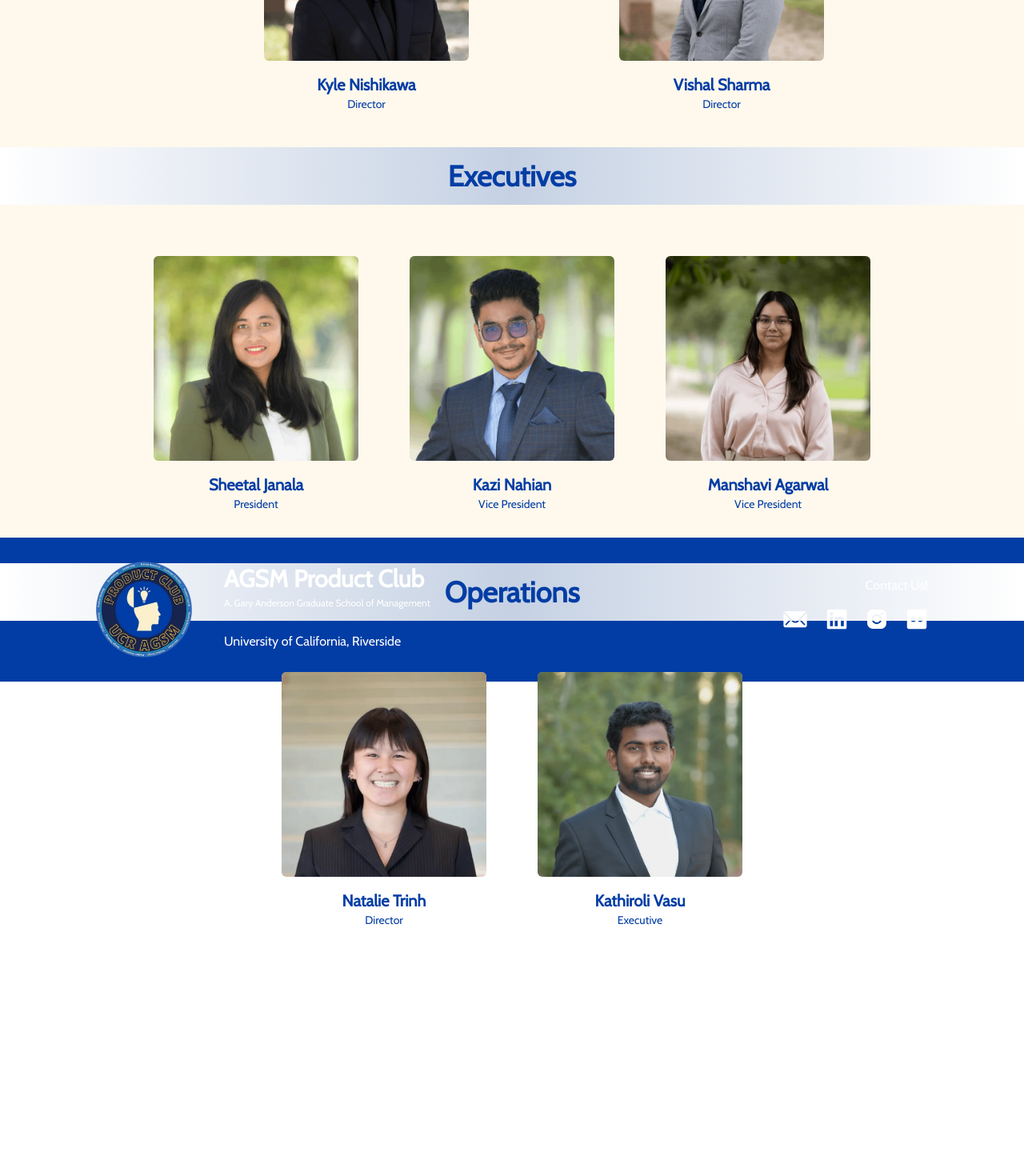
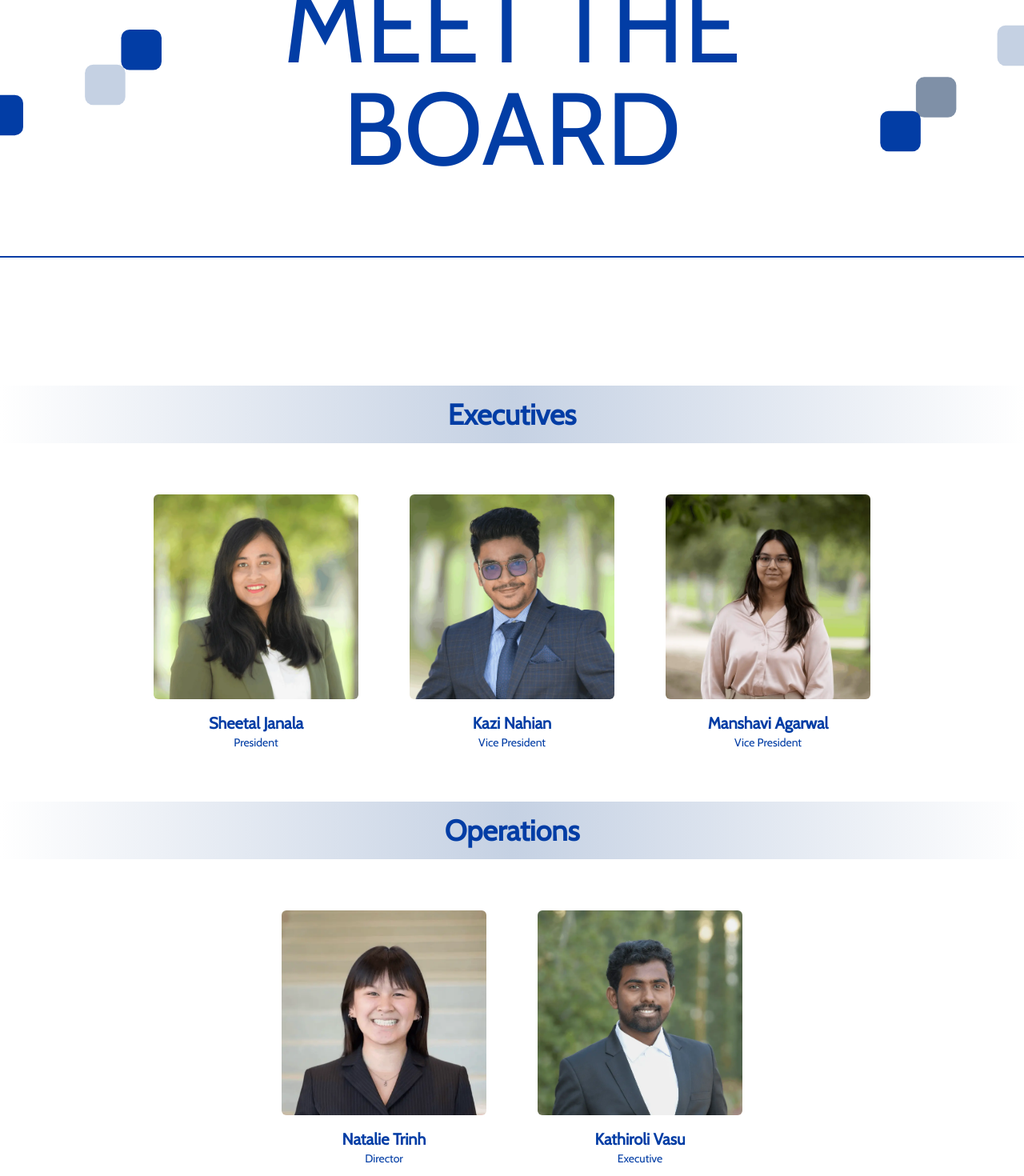
Before and after one commit to acm-ucr/agsm-website, a Next.js app: page /board in a window 1280 px wide. Shown: the part 240-1710 px from the top of the page at 80% size. Before the commit the page ends 1464 px from the top, so only its background shows below. Built offline with nearby package versions, Linux system fonts and the light colour scheme.

Commit message:
Fixed board page and titles/headers

```diff
--- a/src/app/alumni/page.tsx
+++ b/src/app/alumni/page.tsx
@@ -1,9 +1,14 @@
-import Testimonials from "@/components/alumni/Testimonials";
+import TestimonialsCard from "@/components/alumni/TestimonialsCard";
+import TestimonialsHeader from "@/components/alumni/Testimonials";
 import AlumniImage from "../../../public/board/Sheetal.webp";
+import Header from "@/components/Header";
+
 const Alumni = () => {
   return (
-    <div className="flex h-screen w-screen items-center justify-center">
-      <Testimonials
+    <div className="flex w-full flex-col">
+      <Header text={"ALUMNI"} />
+      <TestimonialsHeader />
+      <TestimonialsCard
         headshot={AlumniImage}
         name="Sheetal Janala"
         testimonial="Lorem ipsum dolor sit amet consectetur adipisicing elit. Illum dolorum recusandae, nisi voluptate ipsa nihil
--- a/src/app/board/page.tsx
+++ b/src/app/board/page.tsx
@@ -1,53 +1,11 @@
 import BoardMap from "@/components/board/BoardMap";
-import Header from "@/components/board/Header";
-import BoardCard from "@/components/board/Card";
-// executives
-import Sheetal from "@/public/board/Sheetal.webp";
-import Kazi from "@/public/board/Kazi.webp";
-import Manshavi from "@/public/board/Manshavi.webp";
-// operations
-import Natalie from "@/public/board/Natalie.webp";
-import Kathiroli from "@/public/board/Kathiroli.webp";
-
-const executives = [
-  { image: Sheetal, name: "Sheetal Janala", role: "President" },
-  { image: Kazi, name: "Kazi Nahian", role: "Vice President" },
-  { image: Manshavi, name: "Manshavi Agarwal", role: "Vice President" },
-];
-
-const operations = [
-  { image: Natalie, name: "Natalie Trinh", role: "Director" },
-  { image: Kathiroli, name: "Kathiroli Vasu", role: "Executive" },
-];
+import Header from "@/components/Header";
 
 export default function BoardPage() {
   return (
-    <div className="bg-agsm-yellow-100 flex h-screen w-screen flex-col items-center justify-center">
+    <div className="flex w-full flex-col">
+      <Header text={"MEET THE BOARD"} />
       <BoardMap />
-      <div className="flex w-screen flex-col items-center justify-center gap-16 py-16">
-        <Header title="Executives" />
-        <div className="flex w-full flex-row justify-center gap-16">
-          {executives.map((member) => (
-            <BoardCard
-              key={member.name}
-              image={member.image}
-              name={member.name}
-              role={member.role}
-            />
-          ))}
-        </div>
-        <Header title="Operations" />
-        <div className="flex w-full flex-row justify-center gap-16">
-          {operations.map((member) => (
-            <BoardCard
-              key={member.name}
-              image={member.image}
-              name={member.name}
-              role={member.role}
-            />
-          ))}
-        </div>
-      </div>
     </div>
   );
 }
--- a/src/app/events/page.tsx
+++ b/src/app/events/page.tsx
@@ -3,15 +3,18 @@
 import CalendarEvents from "@/components/events/CalendarEvents";
 import PastEvents from "@/components/events/PastEvents";
 import eventphoto from "@/public/about_us.webp";
+import Header from "@/components/Header";
+import Title from "@/components/board/Header";
 
 const Events = () => {
   return (
-    <div className="bg-agsm-yellow-100 font-agsm-main n flex w-screen flex-col">
+    <div className="font-agsm-main n flex w-screen flex-col">
+      <Header text={"EVENTS"} />
       <CalendarEvents />
+      <Title title={"PAST EVENTS"} />
       <PastEvents
-        text1="PAST EVENTS"
-        text2="Event Name"
-        text3="Lorem ipsum dolor sit amet, consectetur adipiscing elit, sed do eiusmod tempor incididunt ut labore et dolore magna aliqua. Ut enim ad minim veniam, quis nostrud exercitation ullamco laboris nisi ut aliquip ex ea commodo consequat."
+        text1="Event Name"
+        text2="Lorem ipsum dolor sit amet, consectetur adipiscing elit, sed do eiusmod tempor incididunt ut labore et dolore magna aliqua. Ut enim ad minim veniam, quis nostrud exercitation ullamco laboris nisi ut aliquip ex ea commodo consequat."
         photo={eventphoto}
       />
     </div>
--- a/src/app/newsletter/page.tsx
+++ b/src/app/newsletter/page.tsx
@@ -1,5 +1,18 @@
+import Header from "@/components/Header";
+import PastEvents from "@/components/events/PastEvents";
+import eventphoto from "@/public/about_us.webp";
+
 const Newsletter = () => {
-  return <div>Hello World</div>;
+  return (
+    <div className="flex w-full flex-col">
+      <Header text={"NEWSLETTER"} />
+      <PastEvents
+        text1="Event Name"
+        text2="Lorem ipsum dolor sit amet, consectetur adipiscing elit, sed do eiusmod tempor incididunt ut labore et dolore magna aliqua. Ut enim ad minim veniam, quis nostrud exercitation ullamco laboris nisi ut aliquip ex ea commodo consequat."
+        photo={eventphoto}
+      />
+    </div>
+  );
 };
 
 export default Newsletter;
--- a/src/components/Header.tsx
+++ b/src/components/Header.tsx
@@ -7,7 +7,7 @@ interface HeaderProps {
 
 const Header = ({ text }: HeaderProps) => {
   return (
-    <div>
+    <div className="mb-16">
       <div className="my-12">
         <div className="relative flex h-full flex-col items-center justify-center text-center">
           <Image
--- a/src/components/alumni/Testimonials.tsx
+++ b/src/components/alumni/Testimonials.tsx
@@ -1,34 +1,13 @@
-import Image, { StaticImageData } from "next/image";
-
-type Props = {
-  headshot: StaticImageData;
-  name: string;
-  testimonial: string;
-};
-
-const Testimonials = ({ headshot, name, testimonial }: Props) => {
+const TestimonialsHeader = () => {
   return (
-    <div className="flex w-full flex-col gap-8">
+    <div className="mb-8 flex w-full flex-col gap-8">
       <div className="to-agsm-blue-100 bg-gradient-to-r from-white p-4">
         <p className="text-agsm-blue-200 font-agsm-main text-center text-4xl font-bold">
           TESTIMONIALS
         </p>
       </div>
-      <div className="bg-agsm-yellow-100 mx-auto flex max-w-2xl flex-row gap-4 p-6 shadow-xl">
-        <Image
-          src={headshot}
-          alt={name}
-          className="h-40 w-40 rounded-lg object-cover"
-        />
-        <div className="flex flex-col gap-4 p-4">
-          <p className="text-agsm-blue-200 font-agsm-main text-2xl font-bold">
-            {name}
-          </p>
-          <p className="font-agsm-main">"{testimonial}"</p>
-        </div>
-      </div>
     </div>
   );
 };
 
-export default Testimonials;
+export default TestimonialsHeader;
--- /dev/null
+++ b/src/components/alumni/TestimonialsCard.tsx
@@ -0,0 +1,29 @@
+import Image, { StaticImageData } from "next/image";
+
+type Props = {
+  headshot: StaticImageData;
+  name: string;
+  testimonial: string;
+};
+
+const TestimonialsCard = ({ headshot, name, testimonial }: Props) => {
+  return (
+    <div className="flex w-full flex-col gap-8">
+      <div className="bg-agsm-yellow-100 mx-auto flex max-w-2xl flex-row gap-4 p-6 shadow-xl">
+        <Image
+          src={headshot}
+          alt={name}
+          className="h-40 w-40 rounded-lg object-cover"
+        />
+        <div className="flex flex-col gap-4 p-4">
+          <p className="text-agsm-blue-200 font-agsm-main text-2xl font-bold">
+            {name}
+          </p>
+          <p className="font-agsm-main">"{testimonial}"</p>
+        </div>
+      </div>
+    </div>
+  );
+};
+
+export default TestimonialsCard;
--- a/src/components/board/BoardMap.tsx
+++ b/src/components/board/BoardMap.tsx
@@ -1,11 +1,37 @@
 import Card from "@/components/board/Card";
 import Header from "@/components/board/Header";
 import { board } from "@/data/Board";
+import { executives } from "@/data/Board";
+import { operations } from "@/data/Board";
 
 const BoardMap = () => {
   return (
-    <div className="flex h-full w-full items-center justify-center py-8">
-      <div className="grid w-full max-w-4xl grid-cols-2 gap-6 px-4">
+    <div className="flex h-full w-full flex-col items-center justify-center py-8">
+      <div className="flex w-screen flex-col items-center justify-center gap-16 py-16">
+        <Header title="Executives" />
+        <div className="flex w-full flex-row justify-center gap-16">
+          {executives.map((member) => (
+            <Card
+              key={member.name}
+              image={member.image}
+              name={member.name}
+              role={member.role}
+            />
+          ))}
+        </div>
+        <Header title="Operations" />
+        <div className="flex w-full flex-row justify-center gap-16">
+          {operations.map((member) => (
+            <Card
+              key={member.name}
+              image={member.image}
+              name={member.name}
+              role={member.role}
+            />
+          ))}
+        </div>
+      </div>
+      <div className="mx-auto grid w-full max-w-4xl grid-cols-2 gap-6 px-4">
         <div className="flex flex-col items-center gap-2">
           <Header title="Marketing" />
           <div className="flex w-full flex-row justify-center gap-2">
--- a/src/components/events/PastEvents.tsx
+++ b/src/components/events/PastEvents.tsx
@@ -2,19 +2,14 @@ import Image, { StaticImageData } from "next/image";
 const PastEvents = ({
   text1,
   text2,
-  text3,
   photo,
 }: {
   text1: string;
   text2: string;
-  text3: string;
   photo: StaticImageData;
 }) => {
   return (
     <div className="flex flex-col items-center justify-center gap-4">
-      <div className="to-agsm-blue-100 text-agsm-blue-200 font-agsm-main flex h-20 w-full items-center justify-center bg-gradient-to-r from-white from-0% to-80% text-4xl font-extrabold">
-        {text1}
-      </div>
       <div className="bg-agsm-yellow-100 mt-10 mb-10 flex h-80 w-3/5 flex-row justify-center gap-4 border p-10 shadow-lg shadow-gray-500">
         <div className="relative flex h-60 w-4xl flex-row">
           <Image
@@ -25,9 +20,9 @@ const PastEvents = ({
         </div>
         <div className="flex flex-col">
           <div className="text-agsm-blue-200 mt-5 flex w-2/3 flex-col gap-4 text-2xl font-extrabold">
-            {text2}
+            {text1}
           </div>
-          <div className="text-l mt-5 text-gray-600">{text3}</div>
+          <div className="text-l mt-5 text-gray-600">{text2}</div>
         </div>
       </div>
     </div>
--- a/src/data/Board.ts
+++ b/src/data/Board.ts
@@ -2,6 +2,25 @@ import Maryam from "@/public/board/Maryam.webp";
 import Syed from "@/public/board/Syed.webp";
 import Kyle from "@/public/board/Kyle.webp";
 import Vishal from "@/public/board/Vishal.webp";
+
+// executives
+import Sheetal from "@/public/board/Sheetal.webp";
+import Kazi from "@/public/board/Kazi.webp";
+import Manshavi from "@/public/board/Manshavi.webp";
+// operations
+import Natalie from "@/public/board/Natalie.webp";
+import Kathiroli from "@/public/board/Kathiroli.webp";
+
+export const executives = [
+  { image: Sheetal, name: "Sheetal Janala", role: "President" },
+  { image: Kazi, name: "Kazi Nahian", role: "Vice President" },
+  { image: Manshavi, name: "Manshavi Agarwal", role: "Vice President" },
+];
+
+export const operations = [
+  { image: Natalie, name: "Natalie Trinh", role: "Director" },
+  { image: Kathiroli, name: "Kathiroli Vasu", role: "Executive" },
+];
 
 export const board = [
   {
```
